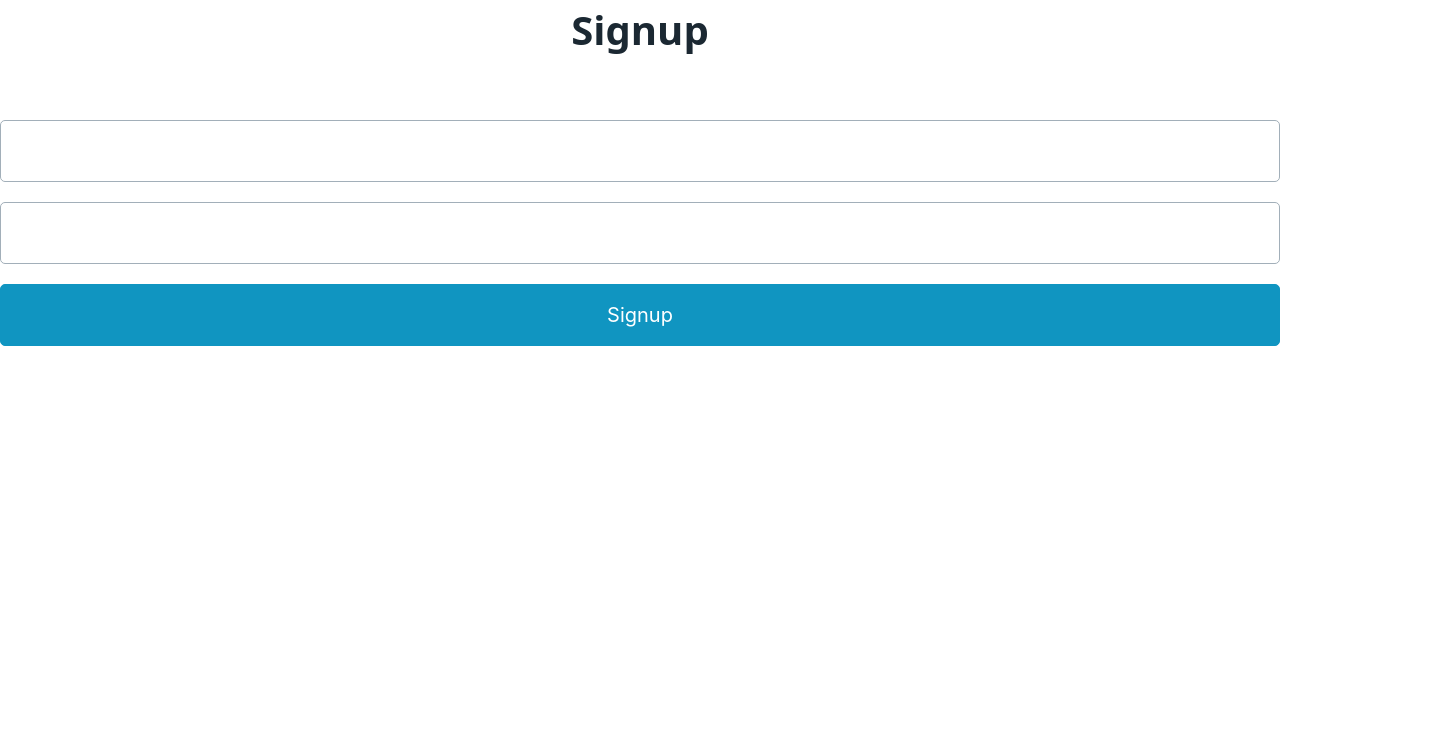
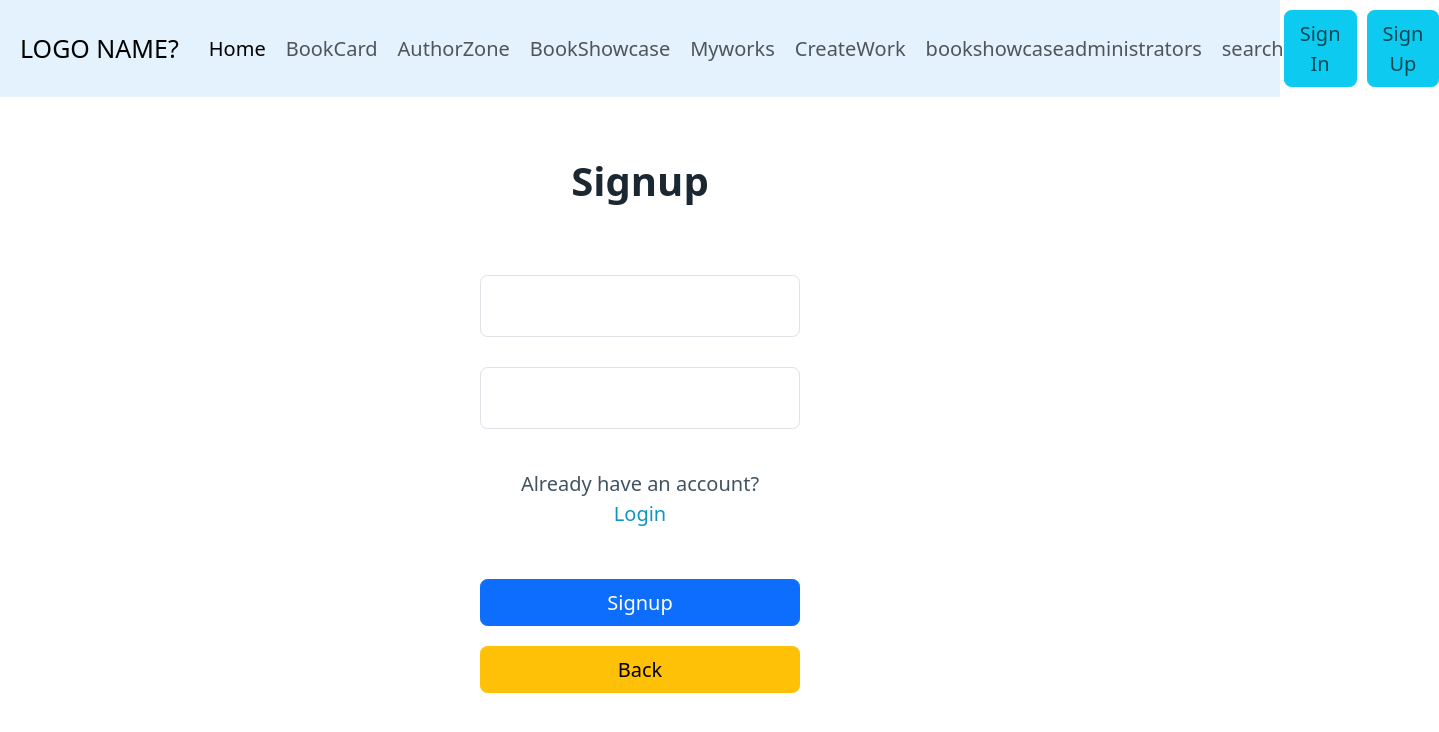
Before and after one commit to caiirene/sese-reading, a React (Create React App) app: page /signup in a window 1280 px wide. Shown: the top 732 px of the page, 1439 px wide, since content can reach past the window. Built offline with nearby package versions, Linux system fonts and the light colour scheme; no server answers.

Commit message:
update nav & users

```diff
--- a/src/App.js
+++ b/src/App.js
@@ -12,11 +12,13 @@ import Signin from "./Components/users/signin";
 import Signup from "./Components/users/signup";
 import Account from "./Components/users/account";
 import UserTable from "./Components/users/table";
-
+import NavBar from "./Components/NavBar/NavBar";
+import Search from "./Components/Search/search";
 function App() {
   return (
     <Router>
       <div className="App">
+        <NavBar />
         <Routes>
           <Route path="/" element={<Home />} />
           <Route path="/book" element={<BookCard />} />
@@ -34,6 +36,8 @@ function App() {
           <Route path="/account" element={<Account />} />
           <Route path="/account/:id" element={<Account />} />
           <Route path="/admin/users" element={<UserTable />} />
+
+          <Route path="/search" element={<Search/>} />
         </Routes>
       </div>
     </Router>
--- a/src/Components/NavBar/NavBar.js
+++ b/src/Components/NavBar/NavBar.js
@@ -1,23 +1,89 @@
 import React from "react";
-import { Link } from "react-router-dom";
+import 'bootstrap/dist/css/bootstrap.min.css';
+import 'bootstrap/dist/js/bootstrap.bundle.min.js';
 function NavBar() {
   return (
-    <nav>
-      {/* Other navigation links */}
-      <Link to="/book">BookCard</Link>
-      <Link to="/authorzone">AuthorZone</Link>
-      <Link to="/bookshowcase">BookShowcase</Link>
-      <Link to="/myworks">Myworks</Link>
-      <Link to="/creatework">CreateWork</Link>
-      <Link to="/bookshowcaseadministrators">BookShowcaseAdministrators</Link>
-
-      {/* User navigation links */}
-      <Link to="/signin">signin</Link>
-      <Link to="/signup">signup</Link>
-
-
+    <nav
+      className="navbar navbar-expand-lg"
+      style={{ backgroundColor: "#e3f2fd" }}
+    >
+      <div className="container-fluid">
+        <a className="navbar-brand" href="#">
+          LOGO NAME?
+        </a>
+        <button
+          className="navbar-toggler"
+          type="button"
+          data-bs-toggle="collapse"
+          data-bs-target="#navbarNav"
+          aria-controls="navbarNav"
+          aria-expanded="false"
+          aria-label="Toggle navigation"
+        >
+          <span className="navbar-toggler-icon"></span>
+        </button>
+        <div className="collapse navbar-collapse" id="navbarNav">
+          <ul className="navbar-nav">
+            <li className="nav-item">
+              <a className="nav-link active" aria-current="page" href="/">
+                Home
+              </a>
+            </li>
+            <li className="nav-item">
+              <a className="nav-link" href="/book">
+              BookCard
+              </a>
+            </li>
+            <li className="nav-item">
+              <a className="nav-link" href="/authorzone">
+              AuthorZone
+              </a>
+            </li>
+            <li className="nav-item">
+              <a className="nav-link" href="/bookshowcase">
+              BookShowcase
+              </a>
+            </li>
+            <li className="nav-item">
+              <a className="nav-link" href="/myworks">
+              Myworks
+              </a>
+            </li>
+            <li className="nav-item">
+              <a className="nav-link" href="/creatework">
+              CreateWork
+              </a>
+            </li>
+            <li className="nav-item">
+              <a className="nav-link" href="/bookshowcaseadministrators">
+              bookshowcaseadministrators
+              </a>
+            </li>
+            <li className="nav-item">
+              <a className="nav-link" href="/search">
+              search
+              </a>
+            </li>
+          </ul>
+        </div>
+        <div className="d-flex">
+          <ul className="navbar-nav ms-auto">
+            <li className="nav-item flow-end btn btn-info">
+              <a className="nav-link" href="/signin">
+                Sign In
+              </a>
+            </li>
+            <li className="nav-item btn btn-info ms-2">
+              <a className="nav-link" href="/signup">
+                Sign Up
+              </a>
+            </li>
+          </ul>
+        </div>
+      </div>
     </nav>
   );
 }
 
+
 export default NavBar;
--- /dev/null
+++ b/src/Components/Search/search.js
@@ -0,0 +1,18 @@
+import React from 'react';
+
+function SearchBook() {
+
+  return (
+    <div className="book-showcase">
+      <p>Find Your Book</p>
+      <div>
+        <input type="search" placeholder="Search here..." />
+      </div>
+
+
+
+    </div>
+  );
+}
+
+export default SearchBook;
--- a/src/Components/users/signin.js
+++ b/src/Components/users/signin.js
@@ -1,6 +1,7 @@
 import * as client from "./client";
 import { useState } from "react";
 import { useNavigate } from "react-router-dom";
+import { Link } from "react-router-dom";
 function Signin() {
   const [credentials, setCredentials] = useState({
     username: "",
@@ -11,7 +12,12 @@ function Signin() {
     await client.signin(credentials);
     navigate("/account");
   };
+
+  const back = async () => {
+    navigate("/");
+  };
   return (
+    <div  className="d-flex align-items-center justify-content-center mt-5">
       <div className="row w-25">
         <h1>Signin</h1>
         <input
@@ -28,9 +34,16 @@ function Signin() {
             setCredentials({ ...credentials, password: e.target.value })
           }
         />
+        <p className="mt-3">
+          Not have an account? <Link to="/signup">Register</Link>
+        </p>
         <button className="btn btn-primary mt-3" onClick={signin}>
           Signin
         </button>
+        <button className="btn btn-warning" type="button" onClick={back}>
+          Back
+        </button>
+      </div>
     </div>
   );
 }
--- a/src/Components/users/signup.js
+++ b/src/Components/users/signup.js
@@ -1,10 +1,14 @@
 import React, { useState } from "react";
 import { useNavigate } from "react-router-dom";
 import * as client from "./client";
+import { Link } from "react-router-dom";
+
 function Signup() {
   const [error, setError] = useState("");
   const [credentials, setCredentials] = useState({
-    username: "", password: "" });
+    username: "",
+    password: "",
+  });
   const navigate = useNavigate();
   const signup = async () => {
     try {
@@ -15,25 +19,45 @@ function Signup() {
     }
   };
 
+  const back = async () => {
+    navigate("/");
+  };
+
   return (
-    <div className="row w-25">
+    <div className="d-flex align-items-center justify-content-center mt-5">
+      <div className="row w-25 ">
         <h1>Signup</h1>
         {error && <div>{error}</div>}
         <input
           className="form-control mt-2"
           value={credentials.username}
-        onChange={(e) => setCredentials({
+          onChange={(e) =>
+            setCredentials({
               ...credentials,
-          username: e.target.value })} />
+              username: e.target.value,
+            })
+          }
+        />
         <input
           className="form-control mt-2"
           value={credentials.password}
-        onChange={(e) => setCredentials({
+          onChange={(e) =>
+            setCredentials({
               ...credentials,
-          password: e.target.value })} />
-      <button className="btn btn-primary mt-3" onClick={signup}>
+              password: e.target.value,
+            })
+          }
+        />
+        <p className="mt-3">
+          Already have an account? <Link to="/signin">Login</Link>
+        </p>
+        <button className="btn btn-primary mt-3" type="button" onClick={signup}>
           Signup
         </button>
+        <button className="btn btn-warning" type="button" onClick={back}>
+          Back
+        </button>
+      </div>
     </div>
   );
 }
--- a/src/Containers/Home/Home.js
+++ b/src/Containers/Home/Home.js
@@ -7,7 +7,6 @@ function Home() {
 
   return (
     <div className="home">
-      <NavBar /> {}
       <header className="home-header">
         <h1>Welcome to My Bookstore</h1>
       </header>
```
Lines whose indentation alone changed are shown as unchanged.
